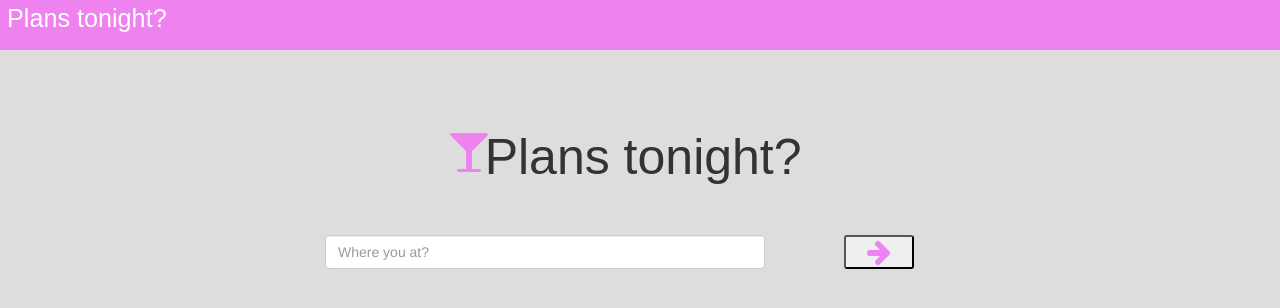
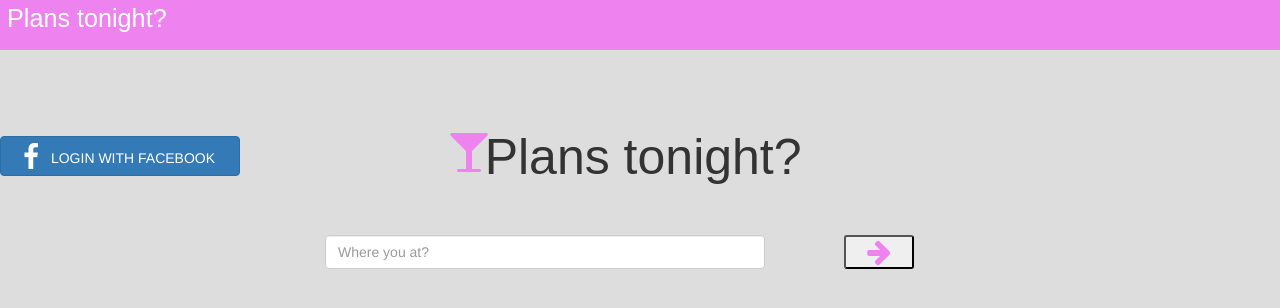
Before and after one commit to Pain247/bar-d34, a website: page public/login.html in a window 1280 px wide. Drawn offline with nearby package versions, Linux system fonts and the light colour scheme; some packages are replaced by stand-ins of ours; no server answers.

Commit message:
Update login.css

```diff
--- a/public/css/login.css
+++ b/public/css/login.css
@@ -27,9 +27,9 @@ i{
   margin-top: 0px;
 }
 .btn {
-	margin: 0 1090x;//1090
+	margin: 0 500x;//1090
 	color: white;
-  margin-top: -189px; //218
+  margin-top: 0px; //218
 	background-color:green;
 	display: inline-block;
 	border: 0;
```
